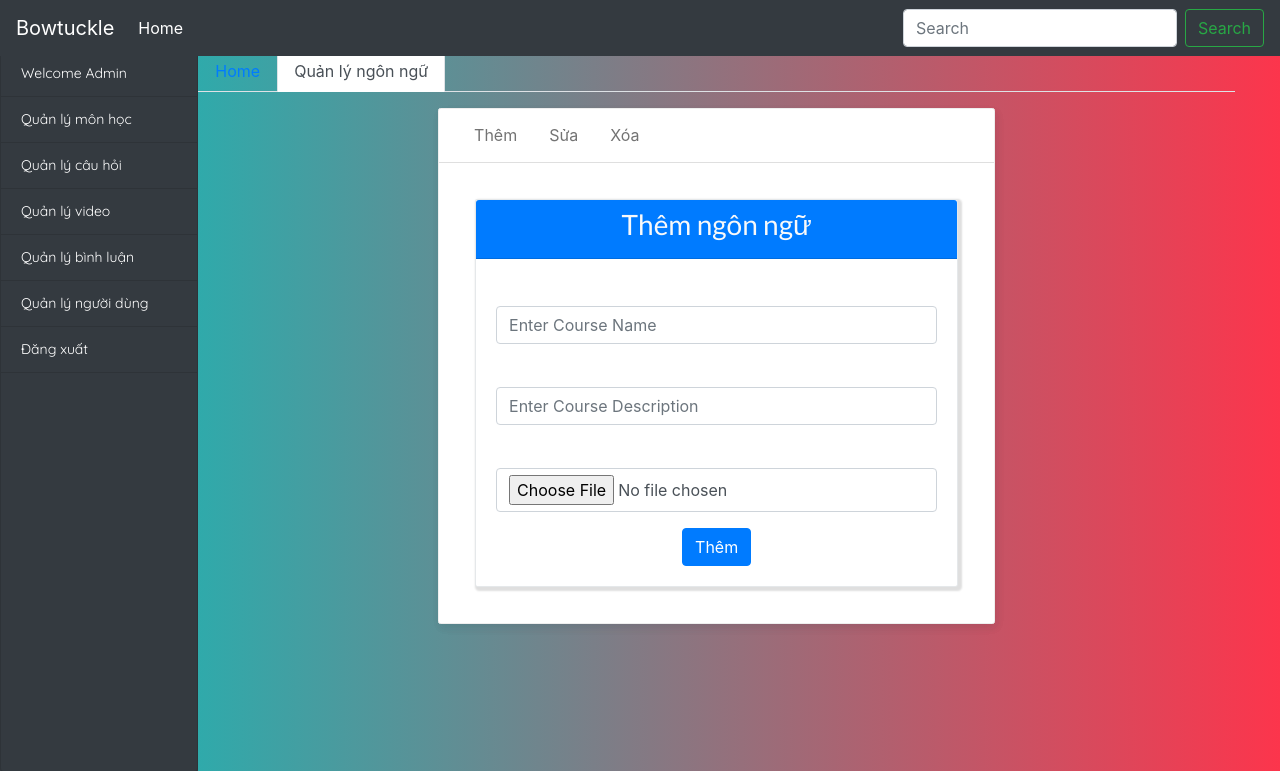
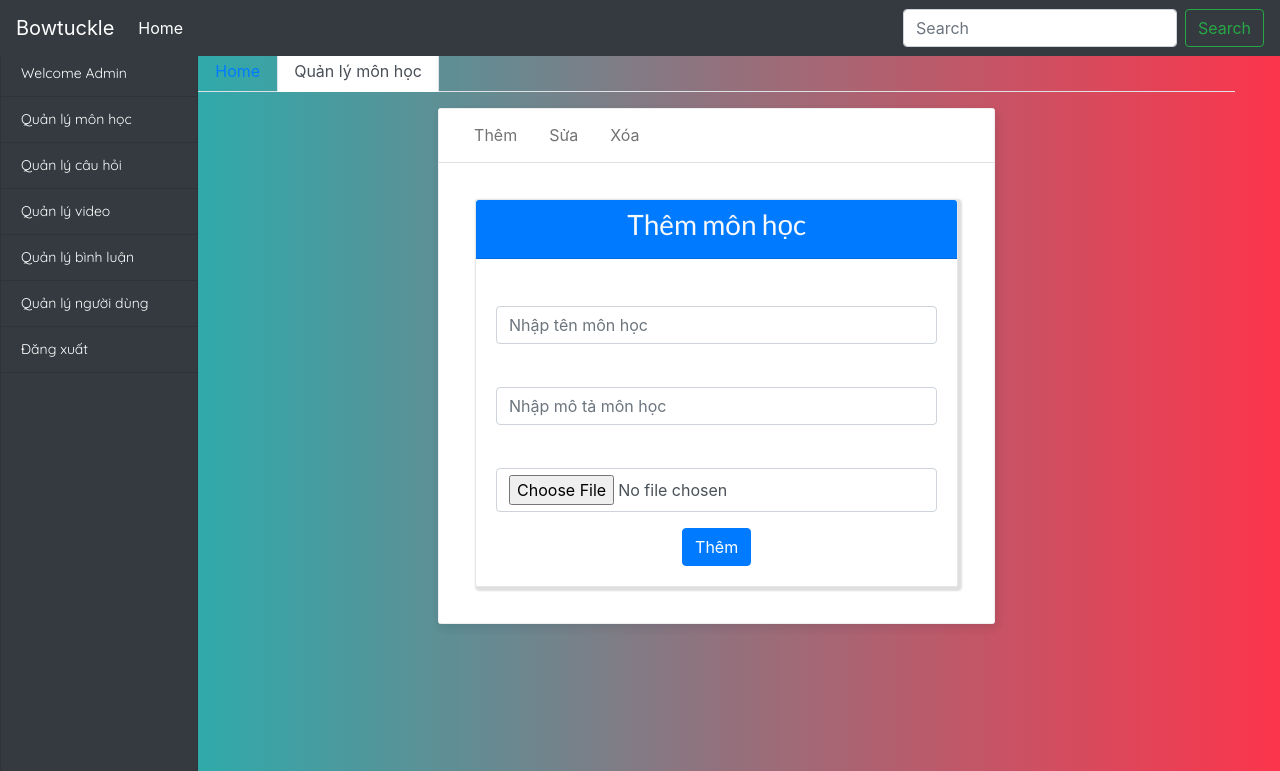
Before and after one commit to vubinh127/Bowtuckledevelope, a PHP site: page /MyResponsiveWebsiteDemo/admin/manage_courses/manage_courses.php in a window 1280 px wide, after a click on "Quản lý môn học". Shown: the top 771 px of the page. Run offline with PHP 8.4, Linux system fonts and the light colour scheme; data comes from the database, SQL or seed files in the repository; some libraries are stand-ins or nearby versions.

Commit message:
update code

```diff
--- a/admin/manage_courses/manage_courses.php
+++ b/admin/manage_courses/manage_courses.php
@@ -169,7 +169,8 @@ Bootstrap4 Card with Tabs by @mdeuerlein
                     </li>
                     <li class="list-group-item bg-dark"><a href="../manage_videos/manage_videos.php">Quản lý video</a>
                     </li>
-                    <li class="list-group-item bg-dark"><a href="../manage_cmt/manage_cmt.php">Quản lý bình luận</a></li>
+                    <li class="list-group-item bg-dark"><a href="../manage_cmt/manage_cmt.php">Quản lý bình luận</a>
+                    </li>
                     <li class="list-group-item bg-dark"><a href="../manage_user/manage_user.php">Quản lý người dùng</a>
                     </li>
                     <li class="list-group-item bg-dark"><a href="../../login.php">Đăng xuất</a></li>
@@ -183,7 +184,7 @@ Bootstrap4 Card with Tabs by @mdeuerlein
                         <a class="nav-link active" data-toggle="tab" href="#home">Home</a>
                     </li>
                     <li class="nav-item">
-                        <a class="nav-link" data-toggle="tab" href="#manage_course">Quản lý ngôn ngữ</a>
+                        <a class="nav-link" data-toggle="tab" href="#manage_course">Quản lý môn học</a>
                     </li>
 
                 </ul>
@@ -191,7 +192,7 @@ Bootstrap4 Card with Tabs by @mdeuerlein
                 <div class="tab-content">
                     <div class="tab-pane container active" id="home">
                         <div class="card-header mt-3 mr-5 bg-white text-info border-0 shadow card1"
-                            style="width: 1050px; box-shadow: 1px 1px 1px 1px #ccc"><b>Ngôn ngữ của bạn</b></div><br>
+                            style="width: 1050px; box-shadow: 1px 1px 1px 1px #ccc"><b>Môn học của bạn</b></div><br>
                         <div class="row">
 
                             <?php foreach ($course as $course_list) { ?>
@@ -200,27 +201,21 @@ Bootstrap4 Card with Tabs by @mdeuerlein
                                 <img class="card-img-top" src="../../<?php echo $course_list['language_image'] ?>"
                                     alt="Card image cap">
                                 <div class="card-body">
-                                    <h5 class="card-title" style="color:black;"><?php echo $course_list['language_name']; ?> <a
-                                            href="edit_topics.php?course_name=<?php echo $course_list['language_name']; ?>"
-                                            class="h6 text-info float-right">Chỉnh sửa <i
-                                                class="fa fa-pencil ml-1"></i></a></h5>
-                                    <p class="card-text" style="color:black;"><?php echo $course_list['language_description']; ?></p>
-
-                                    <!--  <a href="#" class="btn btn-primary">Go somewhere</a> -->
+                                    <h5 class="card-title" style="color:black;">
+                                        <?php echo $course_list['language_name']; ?>
+                                            <a href="edit_topics.php?course_name=<?php echo $course_list['language_name']; ?>" class="h6 text-info float-right">Chỉnh sửa
+                                                <i class="fa fa-pencil ml-1"></i>
+                                            </a>
+                                    </h5>
+                                    <p class="card-text" style="color:black;">
+                                        <?php echo $course_list['language_description']; ?></p>
                                 </div>
                             </div>
-
                             <?php } ?>
-
-
                         </div>
-
-                        <!-- ============================================================================================================ -->
-
-                        <!-- php code to display modal if status variable is set -->
                         <?php
 
-	if ( isset($_GET['status']) and $_GET['status']=="added")      //first if condition for course added
+	if ( isset($_GET['status']) and $_GET['status']=="added")
 	{
 		echo '<div class="col-md-4 mt-5">
 				<button type="button" class="btn btn-primary" data-toggle="modal" data-target="#myModal">
@@ -255,7 +250,7 @@ Bootstrap4 Card with Tabs by @mdeuerlein
 		}
 
 
-	if ( isset($_GET['status']) and $_GET['status']=="deleted")    //second if condition for course deleted
+	if ( isset($_GET['status']) and $_GET['status']=="deleted")
 	{
 		echo '<div class="col-md-4 mt-5">
 				<button type="button" class="btn btn-primary" data-toggle="modal" data-target="#myModal">
@@ -291,7 +286,7 @@ Bootstrap4 Card with Tabs by @mdeuerlein
 
 
 
-	if ( isset($_GET['status']) and $_GET['status']=="updated")    //second if condition for course deleted
+	if ( isset($_GET['status']) and $_GET['status']=="updated")
 	{
 		echo '<div class="col-md-4 mt-5">
 				<button type="button" class="btn btn-primary" data-toggle="modal" data-target="#myModal">
@@ -359,7 +354,7 @@ Bootstrap4 Card with Tabs by @mdeuerlein
 
                                                 <div class="card" style="box-shadow: 2px 2px 2px 2px #dfdfdf;">
                                                     <div class="card-header bg-primary text-light p-2 cardh2">
-                                                        <h3>Thêm ngôn ngữ</h3>
+                                                        <h3>Thêm môn học</h3>
                                                     </div>
 
                                                     <div class="card-body small" ">
@@ -368,15 +363,14 @@ Bootstrap4 Card with Tabs by @mdeuerlein
                                                         <div class="form-group">
                                                             <label for="email">Tên :</label>
                                                             <input type="text" class="form-control" id="c_name"
-                                                                placeholder="Enter Course Name" name="course_name">
+                                                                placeholder="Nhập tên môn học" name="course_name">
                                                             <span id="name_error"
                                                                 class="text-danger font-weight-bold"></span>
                                                         </div>
                                                         <div class="form-group">
                                                             <label for="pwd">Mô tả</label>
                                                             <input type="text" class="form-control" id="c_desc"
-                                                                placeholder="Enter Course Description"
-                                                                name="course_desc">
+                                                                placeholder="Nhập mô tả môn học" name="course_desc">
                                                             <span id="desc_error"
                                                                 class="text-danger font-weight-bold"></span>
                                                         </div>
@@ -384,7 +378,7 @@ Bootstrap4 Card with Tabs by @mdeuerlein
                                                         <div class="form-group">
                                                             <label for="pwd">Ảnh</label>
                                                             <input type="file" class="form-control" id="c_img"
-                                                                placeholder="Enter Course Image" name="course_image">
+                                                                placeholder="Tải ảnh" name="course_image">
                                                             <span id="image_error"
                                                                 class="text-danger font-weight-bold"></span>
                                                         </div>
@@ -420,7 +414,8 @@ Bootstrap4 Card with Tabs by @mdeuerlein
 
                                                             <div class="form-group">
 
-                                                                <label for="exampleFormControlSelect1">Chọn ngôn ngữ :</label>
+                                                                <label for="exampleFormControlSelect1">Chọn ngôn ngữ
+                                                                    :</label>
                                                                 <select class="form-control"
                                                                     id="exampleFormControlSelect1"
                                                                     name="selected-course-to-update">
@@ -438,8 +433,7 @@ Bootstrap4 Card with Tabs by @mdeuerlein
                                                             <div class="form-group">
                                                                 <label for="pwd">Mô tả</label>
                                                                 <input type="text" class="form-control" id="c_desc"
-                                                                    placeholder="Enter Course Description"
-                                                                    name="course_desc">
+                                                                    placeholder="Nhập mô tả môn học" name="course_desc">
                                                                 <span id="desc_error"
                                                                     class="text-danger font-weight-bold"></span>
                                                             </div>
@@ -447,8 +441,7 @@ Bootstrap4 Card with Tabs by @mdeuerlein
                                                             <div class="form-group">
                                                                 <label for="pwd">Ảnh</label>
                                                                 <input type="file" class="form-control" id="c_img"
-                                                                    placeholder="Enter Course Image"
-                                                                    name="course_image">
+                                                                    placeholder="Tải ảnh" name="course_image">
                                                                 <span id="image_error"
                                                                     class="text-danger font-weight-bold"></span>
                                                             </div>
@@ -524,22 +517,23 @@ Bootstrap4 Card with Tabs by @mdeuerlein
         var desc = document.getElementById('c_desc').value;
         var img = document.getElementById('c_img').value;
         if (name == "") {
-            document.getElementById('name_error').innerHTML = "** please enter the course name";
+            document.getElementById('name_error').innerHTML = "** Nhập tên môn học";
             return false;
 
         }
 
         if (desc == "") {
-            document.getElementById('desc_error').innerHTML = "** please enter the course descsription";
+            document.getElementById('desc_error').innerHTML = "** Nhập mô tả môn học";
             return false;
 
         }
         if (img == "") {
-            document.getElementById('image_error').innerHTML = "** please choose an image";
+            document.getElementById('image_error').innerHTML = "** Chọn ảnh tượng chưng khóa học";
             return false;
 
         }
     }
+
     function display_modal() {
 
     }
@@ -547,7 +541,6 @@ Bootstrap4 Card with Tabs by @mdeuerlein
     $(window).on('load', function() {
         $('#myModal').modal('show');
     });
-
     </script>
 
 
--- a/video tutorials/java/display_video_courses.php
+++ b/video tutorials/java/display_video_courses.php
@@ -9,6 +9,8 @@ include "../../admin/includes/navbar.php";
 
 <head>
     <title>Bowtuckle</title>
+    <!----favicon setting-->
+    <link rel="shortcut icon" type="text/css" href="img/mylogo.png">
     <style type="text/css">
     .card-body {
         border-style: solid !important;
--- a/video tutorials/java/display_video_list.php
+++ b/video tutorials/java/display_video_list.php
@@ -10,6 +10,8 @@ include "../../admin/includes/navbar.php";
 <head>
     <title>Bowtuckle</title>
 
+    <!----favicon setting-->
+    <link rel="shortcut icon" type="text/css" href="img/mylogo.png">
     <!-- Latest compiled and minified CSS -->
     <link rel="stylesheet" href="https://maxcdn.bootstrapcdn.com/bootstrap/4.2.1/css/bootstrap.min.css">
 
@@ -53,7 +55,7 @@ include "../../admin/includes/navbar.php";
         <center style="height: 50px; background-color: #aeaeaee0; ">
             <strong class="text-white h3" style="">Xem video <?php echo $_GET['course_name']; ?> miễn phí</strong>
         </center><br><br>
-
+        <button class="btn btn-primary" onclick="location.href='./display_video_courses.php'">Return</button>
         <div class="row">
 
 
@@ -77,7 +79,7 @@ include "../../admin/includes/navbar.php";
 
                     <div class="card-body shadow" style="background-color: #f1f1f1;">
                         <!--  <h5 class="card-title"><?php echo $row['course_name']; ?></h5> -->
-                        <p class="card-text"><?php echo $row['video_name']; ?></p>
+                        <p class="card-text" style="color:black;"><?php echo $row['video_name']; ?></p>
                         <a href="java_videos.php?video_id=<?php echo $row['video_id'] ?>&course_name=<?php echo $row['course_name'] ?>"
                             class="btn btn-primary border-0 ">watch videos</a>
                     </div>
```
Also changed, not shown: admin/manage_courses/update_topic.php (+34 -64 lines), index.php (+10 -81 lines). Lines whose indentation alone changed are shown as unchanged.
